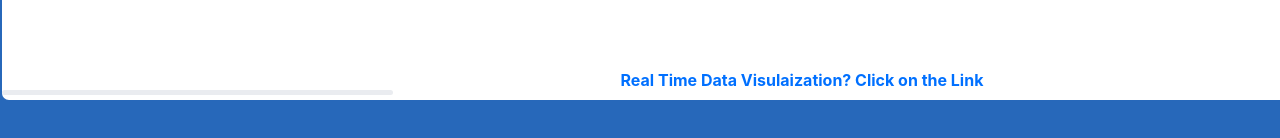
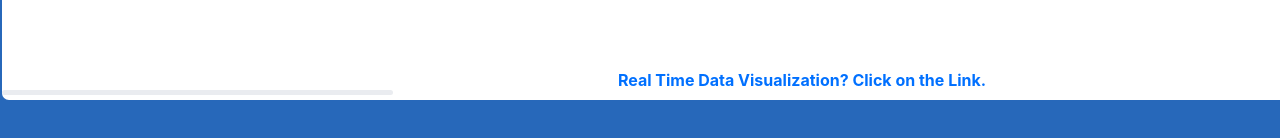
Before and after one commit to swatibersurda/gtkbo, a React (Create React App) app in the folder tablemanipulation-datavis/: page / in a window 1280 px wide. Shown: the part 600-738 px from the top of the page. Built offline with nearby package versions, Linux system fonts and the light colour scheme; no server answers.

Commit message:
adding_styling

```diff
--- a/tablemanipulation-datavis/src/Components/Home.jsx
+++ b/tablemanipulation-datavis/src/Components/Home.jsx
@@ -349,7 +349,7 @@ export const Home = () => {
           {sort === "none" ? <PaginatedComponent></PaginatedComponent> : ""}
         </div>
         <Link className="anc" to="/datavisual">
-          Real Time Data Visulaization? Click on the Link
+          Real Time Data Visualization? Click on the Link.
         </Link>
         <div className="footerDiv">
         <div className="footerInnerDiv">
--- a/tablemanipulation-datavis/src/Components/home.css
+++ b/tablemanipulation-datavis/src/Components/home.css
@@ -246,6 +246,7 @@ th {
   border: 1px solid white;
   padding: 10px;
   margin-left: 0px;
+  cursor: pointer;
 }
 td:first-child {
   width: 63.47px;
```
